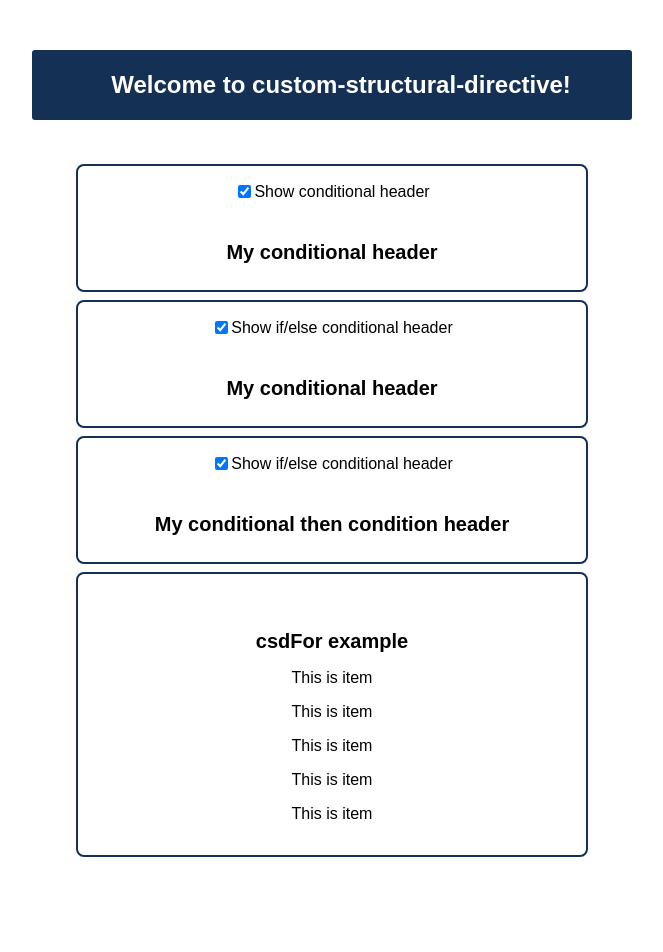
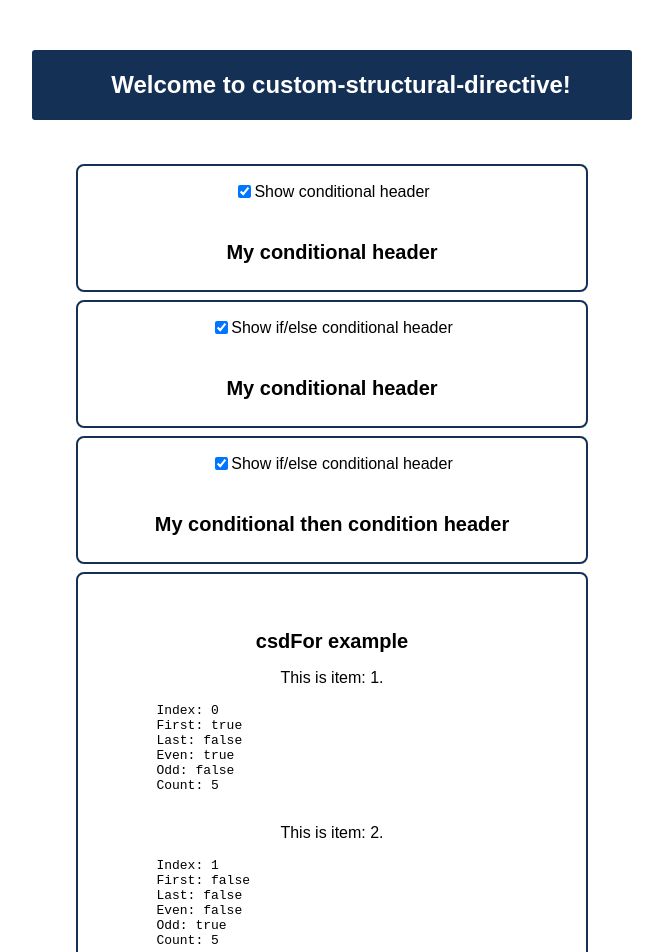
Before and after one commit to ktrz/custom-structural-directive, an Angular app: page / in a window 1280 px wide. Shown: the top 952 px of the page, without its empty margins (308-971 px from the left). Built offline with nearby package versions, Linux system fonts and the light colour scheme.

Commit message:
feat: add csdFor context params

```diff
--- a/apps/custom-structural-directive/src/app/app.component.html
+++ b/apps/custom-structural-directive/src/app/app.component.html
@@ -30,8 +30,26 @@
 
   <section>
     <h2>csdFor example</h2>
-    <div *csdFor="let item of items">
-      <p>This is item</p>
+    <div
+      *csdFor="
+        let item of items;
+        let i = index;
+        let isFirst = first;
+        let isLast = last;
+        let isEven = even;
+        let isOdd = odd;
+        let size = count
+      "
+    >
+      <p>This is item: {{ item }}.</p>
+      <pre>
+        Index: {{ i }}
+        First: {{ isFirst }}
+        Last: {{ isLast }}
+        Even: {{ isEven }}
+        Odd: {{ isOdd }}
+        Count: {{ size }}
+      </pre>
     </div>
   </section>
 </main>
--- a/apps/custom-structural-directive/src/app/for/for.directive.ts
+++ b/apps/custom-structural-directive/src/app/for/for.directive.ts
@@ -18,8 +18,16 @@ export class ForDirective<T> {
 
   private renderItems(): void {
     this.vcr.clear();
-    this.items.map(() => {
-      this.vcr.createEmbeddedView(this.templateRef);
+    this.items.map((item, index, arr) => {
+      this.vcr.createEmbeddedView(this.templateRef, {
+        $implicit: item,
+        index,
+        first: index === 0,
+        last: index === arr.length - 1,
+        even: (index & 1) === 0,
+        odd: (index & 1) === 1,
+        count: arr.length
+      });
     });
   }
 }
```
